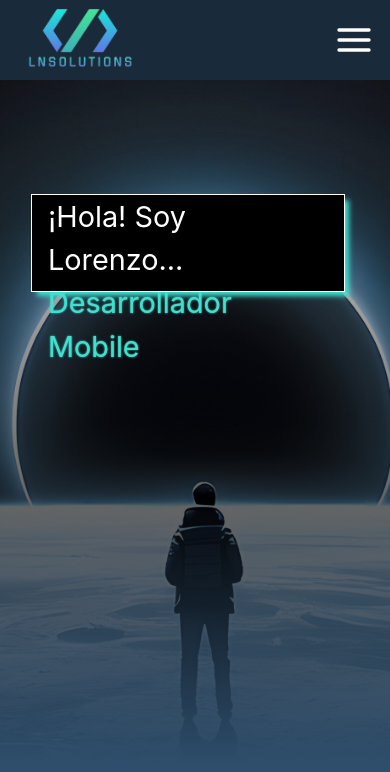
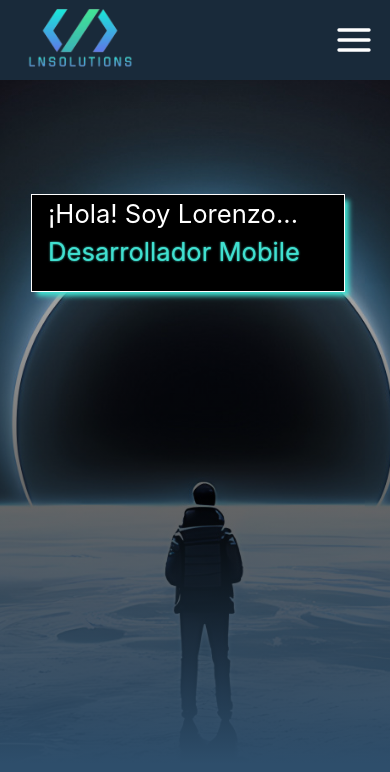
Before and after one commit to LNS45/Mi_Portafolio_Proyectos_LNS, a Next.js app: page / in a window 390 px wide. Shown: the top 772 px of the page. Built offline with nearby package versions, Linux system fonts and the light colour scheme.

Commit message:
Correccion de Texto en mobile

```diff
--- a/src/components/HomeSection.jsx
+++ b/src/components/HomeSection.jsx
@@ -8,7 +8,7 @@ export default function HomeSection() {
     const boxTextWidth = useBreakpointValue({base: "80%" , md: "80%" , lg: "50%"})
     const boxTextMgTop = useBreakpointValue({base: "50%" , md: "50%" , lg: "10rem"})
     const boxTextMgLeft = useBreakpointValue({base: "2rem" , md: "80%" , lg: "6rem"})
-    const fontSize = useBreakpointValue({base: "1.8rem", md: "3rem" , lg: "2.8rem", xl: "3rem"})
+    const fontSize = useBreakpointValue({base: "1.6rem", md: "3rem" , lg: "2.8rem", xl: "3rem"})
     const heightBox = useBreakpointValue({base: "6rem", lg: "10rem", md: "10rem"})
     const [especialidad, setEspecialidad] = useState(["Front-End","Mobile"]);
     const [indexEspecialidad, setIndexEspecialidad] = useState(0);
```
